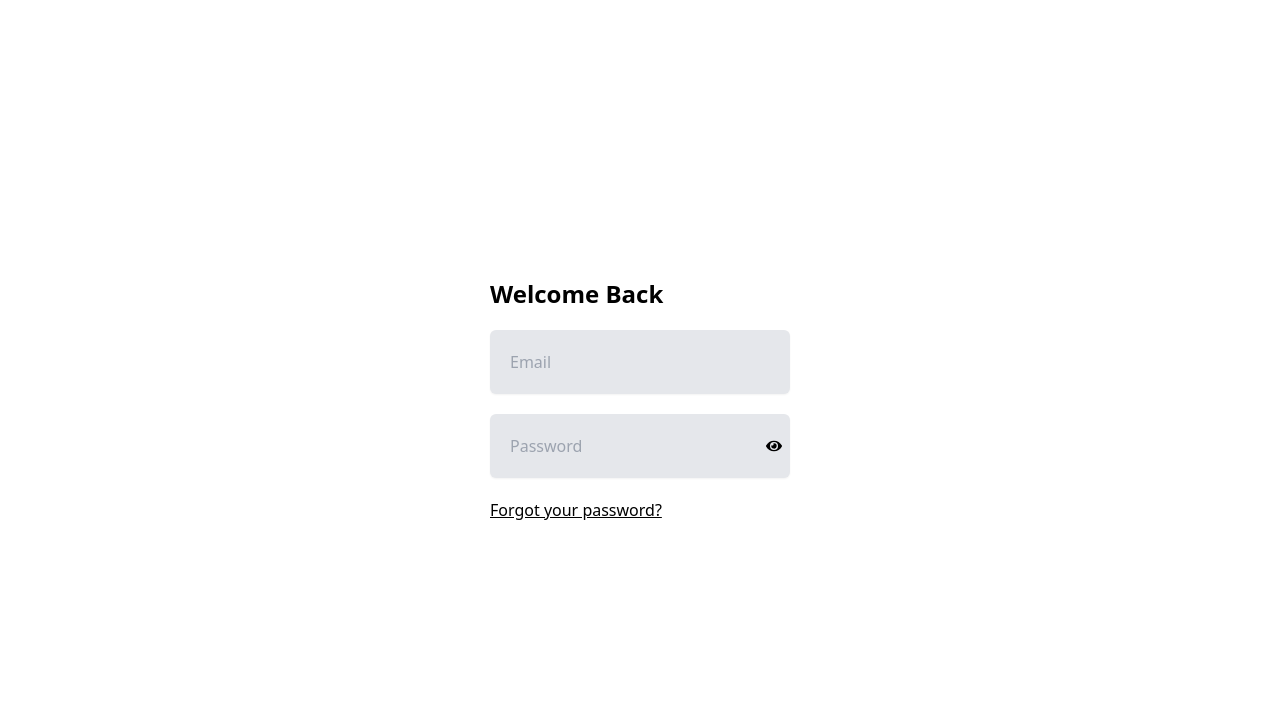
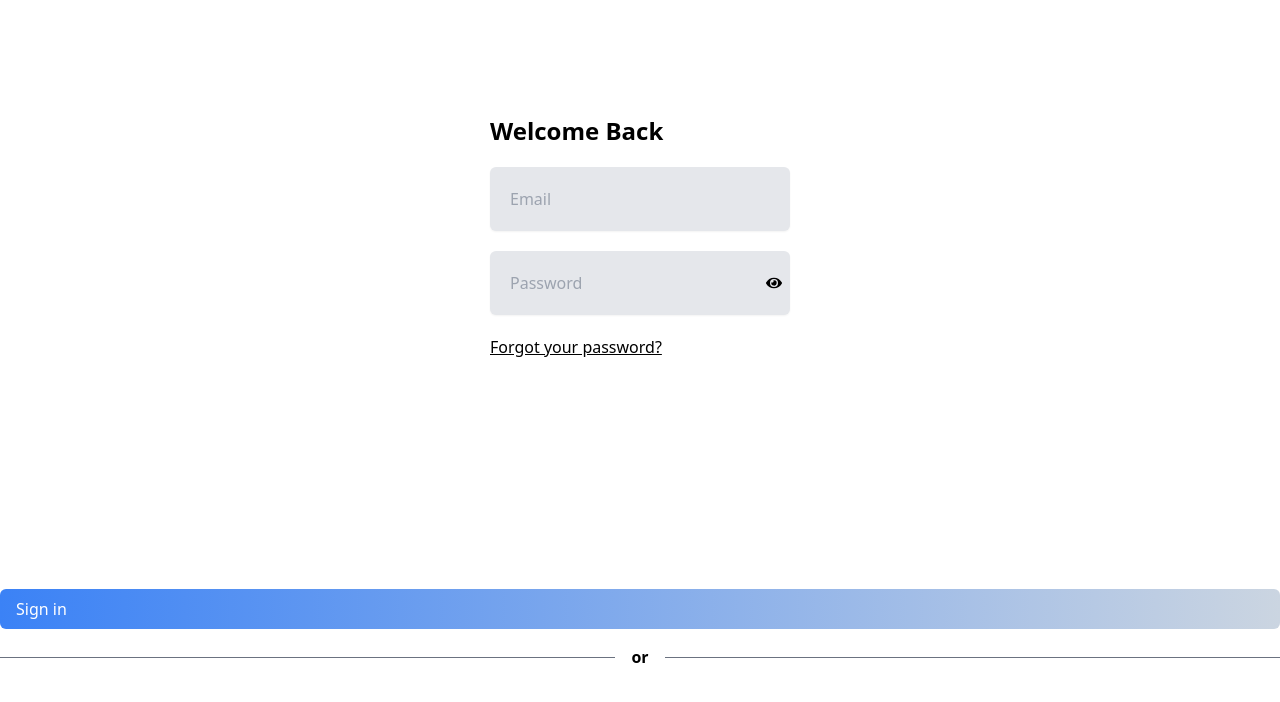
Before and after one commit to kishore-s-n/inter-project, a React (Vite) app: page /sign-in in a window 1280 px wide. Shown: the top 702 px of the page. Built offline with nearby package versions, Linux system fonts and the light colour scheme.

Commit message:
chores: fixed sign in errors and updated auth footer

```diff
--- a/src/Components/authFooter.jsx
+++ b/src/Components/authFooter.jsx
@@ -1,16 +1,19 @@
 import Button from "./Button"
 
-const authFooter = (props) => {
+const AuthFooter = (props) => {
     return (
-        <>
+        <div className="w-full flex flex-col">
             <Button to="/Home">
                 {props.btntext}
             </Button>
-            <>
-                <hr /><p>or</p>
-            </>
-        </>
+            <div className="flex items-center my-4 w-full">
+                <hr className="flex-grow border-gray-500 w-full" />
+                <span className="mx-4 text-black font-semibold">or</span>
+                <hr className="flex-grow border-gray-500 w-full" />
+            </div>
+
+        </div>
     )
 }
 
-export default authFooter
+export default AuthFooter
--- a/src/main.jsx
+++ b/src/main.jsx
@@ -1,6 +1,7 @@
 import React from 'react'
 import ReactDOM from 'react-dom/client'
 import './index.css'
+import './App.css'
 import { RouterProvider, createBrowserRouter } from 'react-router-dom'
 import Landingpage from './pages/Landingpage.jsx'
 import Notfoundpage from './pages/Notfoundpage.jsx'
--- a/src/pages/Secondpage.jsx
+++ b/src/pages/Secondpage.jsx
@@ -5,9 +5,8 @@ import LandingPgImg2 from "../assets/login-img-2.png"
 const Secondpage = () => {
 
     return (
-        <>
         <div className="page bg-white w-full h-screen flex justify-start flex-col items-center lg:flex-row p-5">
-                <img src={LandingPgImg2} alt="Landing page image" className="my-8" />
+            <img src={LandingPgImg2} alt="Landing page image" />
             <div className="content flex flex-col justify-between my-10 gap-10">
                 <Contents title="Get Burn" para="Let's keep burning to achieve your goals, it hurts only temporarily, if you give up now you will be in pain forever" />
                 <p>So why are we waiting lets start</p>
@@ -19,7 +18,7 @@ const Secondpage = () => {
             </div>
         </div>
 
-        </>
+
     )
 }
 
--- a/src/pages/Sign-in.jsx
+++ b/src/pages/Sign-in.jsx
@@ -1,8 +1,7 @@
-// SignIn.js
 import React, { useState } from 'react';
 import { FaEye, FaEyeSlash } from 'react-icons/fa';
-import Button from '../Components/Button';
 import { Link } from 'react-router-dom';
+import AuthFooter from '../Components/AuthFooter'
 
 const Signin = () => {
 
@@ -31,7 +30,7 @@ const Signin = () => {
     };
 
     return (
-        <div className="flex justify-center items-center h-screen">
+        <div className="flex flex-col justify-around items-center h-screen">
             <form className='w-[300px]'>
                 <h2 className=" text-2xl font-bold mb-4">Welcome Back</h2>
                 <div className="mb-4">
@@ -73,8 +72,9 @@ const Signin = () => {
                 </div>
                 <Link to="/sign-up" className='underline'>Forgot your password?</Link>
             </form>
+            <AuthFooter btntext="Sign in" />
         </div>
     );
 };
 
-export default Signin;
+export default Signin
```
Lines whose indentation alone changed are shown as unchanged.
